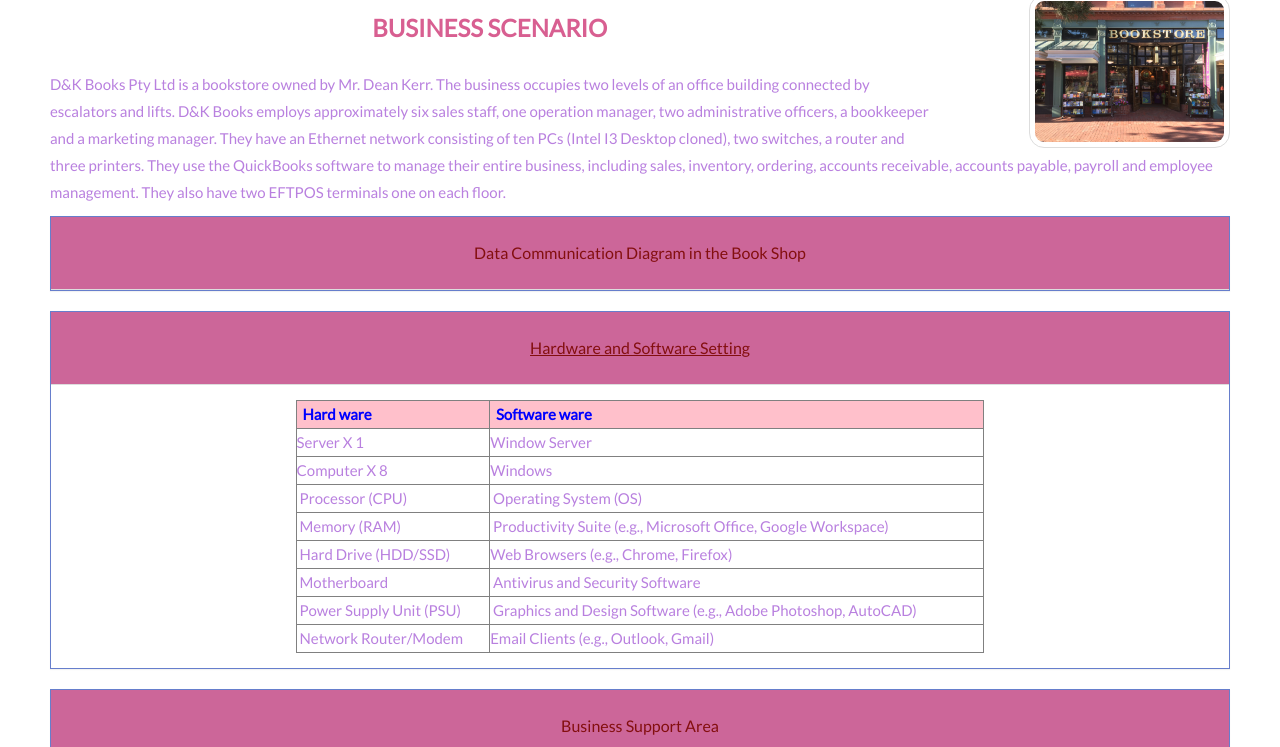
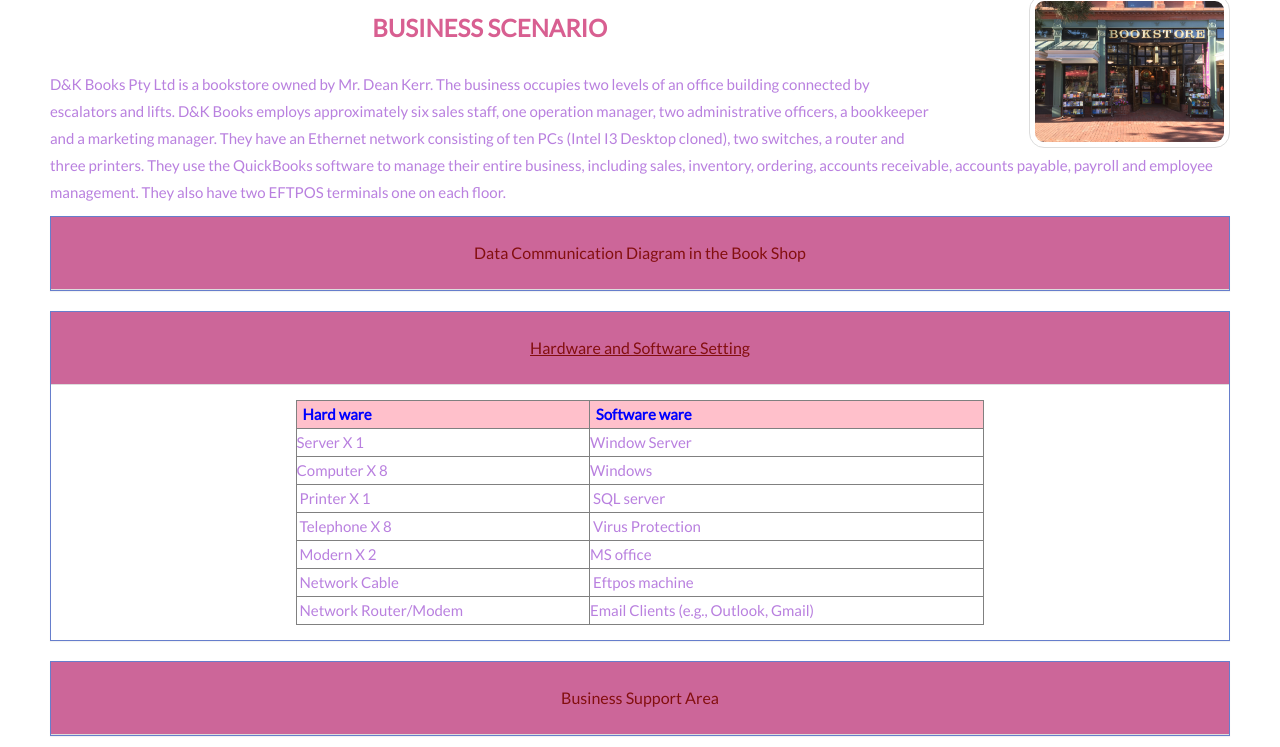
Before and after one commit to DanielPratama18/ECBR18268, a plain HTML site: page index.html in a window 1280 px wide. Both pictures are taken after a click on the link "Hardware and Software Setting". Shown: the part 7454-8201 px from the top of the page. Drawn offline with nearby package versions, Linux system fonts and the light colour scheme.

Commit message:
Update index.html

```diff
--- a/index.html
+++ b/index.html
@@ -539,11 +539,10 @@
             </tr>
             <tr> <td>Server X 1</td> <td>Window Server</td> </tr>
             <tr> <td>Computer X 8</td> <td>Windows</td> </tr>
-            <tr> <td>&nbsp;Processor (CPU)</td> <td>&nbsp;Operating System (OS)</td> </tr>
-            <tr> <td>&nbsp;Memory (RAM)</td> <td>&nbsp;Productivity Suite (e.g., Microsoft Office, Google Workspace)</td> </tr>
-            <tr> <td>&nbsp;Hard Drive (HDD/SSD)</td> <td>Web Browsers (e.g., Chrome, Firefox)</td> </tr>
-            <tr> <td>&nbsp;Motherboard</td> <td>&nbsp;Antivirus and Security Software</td> </tr>
-            <tr> <td>&nbsp;Power Supply Unit (PSU)</td> <td>&nbsp;Graphics and Design Software (e.g., Adobe Photoshop, AutoCAD)</td> </tr>
+            <tr> <td>&nbsp;Printer X 1</td> <td>&nbsp;SQL server</td> </tr>
+            <tr> <td>&nbsp;Telephone X 8</td> <td>&nbsp;Virus Protection </td> </tr>
+            <tr> <td>&nbsp;Modern X 2</td> <td>MS office</td> </tr>
+            <tr> <td>&nbsp;Network Cable </td> <td>&nbsp;Eftpos machine </td> </tr>
             <tr> <td>&nbsp;Network Router/Modem</td> <td>Email Clients (e.g., Outlook, Gmail)</td> </tr>
           </table>
         </center>
```
